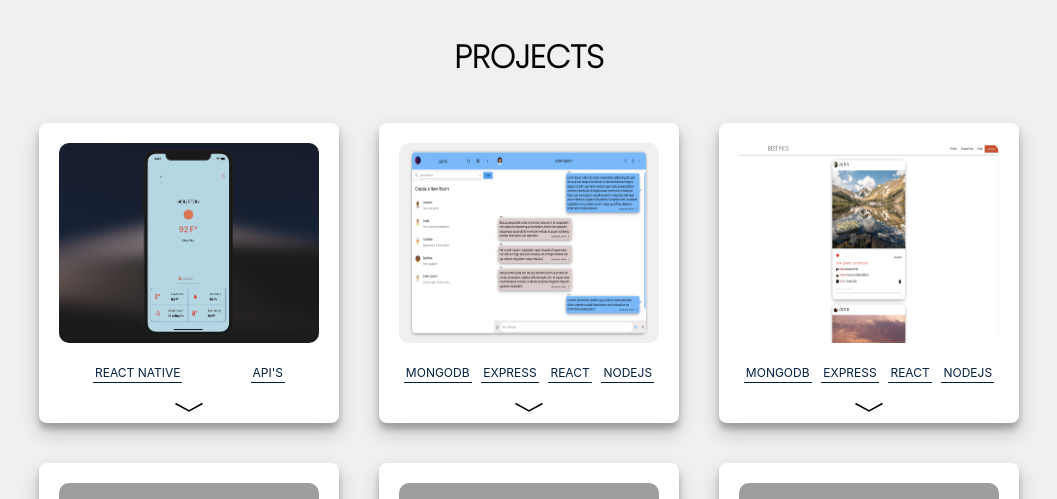
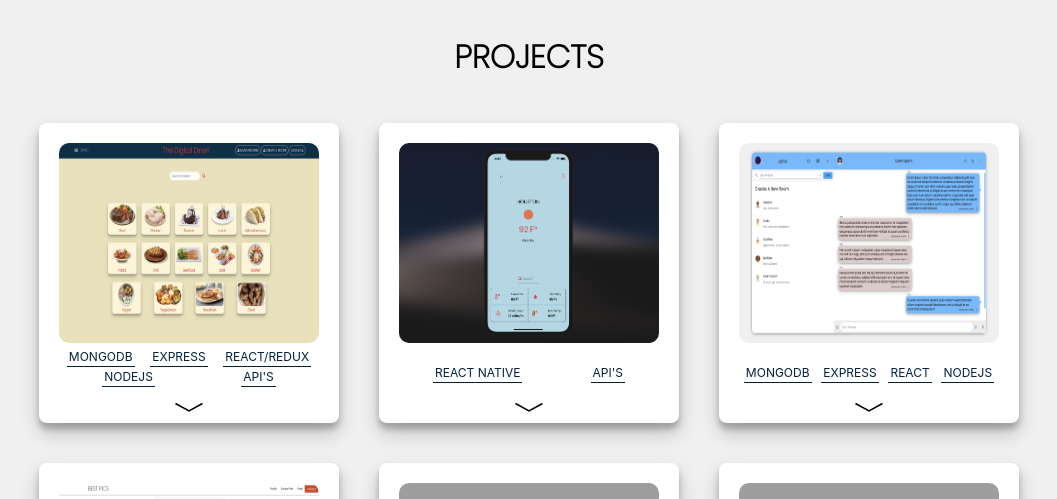
Before and after one commit to isaac-3/portfolio-web, a React (Create React App) app in the folder frontend/: page / in a window 1280 px wide. Shown: the part 1360-1859 px from the top of the page, without its empty margins (111-1168 px from the left). Built offline with nearby package versions, Linux system fonts and the light colour scheme; grey boxes are pictures that could not be loaded.

Commit message:
add project

```diff
--- a/frontend/public/index.html
+++ b/frontend/public/index.html
@@ -1,15 +1,32 @@
 <!DOCTYPE html>
-<html lang="en">
+<html lang="en" prefix="og: http://ogp.me/ns#">
   <head>
     <meta charset="utf-8" />
     <link rel="icon" href="%PUBLIC_URL%/iclogo.svg" />
     <meta name="viewport" content="width=device-width, initial-scale=1" />
     <meta name="theme-color" content="#000000" />
-    <meta property="og:image" content=”%PUBLIC_URL%/meta.jpg” />
-    <meta property="og:image:width" content="225" />
-    <meta property="og:image:height" content="150" />
-    <meta property="og:url" content="https://www.isaac-chavez.com/"
-  />
+
+    <meta
+    property="og:title"
+    content="Isaac Chavez"
+    />
+    <meta
+    property="og:url"
+    content="https://isaac-chavez.com/"
+    />
+    <meta
+    property="og:image"
+    content="https://images.pexels.com/photos/1460627/pexels-photo-1460627.jpeg?auto=compress&cs=tinysrgb&dpr=3&h=750&w=1260"
+    />
+    <meta
+    property="og:image:width"
+    content="225"
+    />
+    <meta
+    property="og:image:height"
+    content="150"
+    />
+
     <meta
       name="description"
       content="Isaac Chavez"
--- a/frontend/src/App.css
+++ b/frontend/src/App.css
@@ -352,6 +352,7 @@
 #email-icon:hover{
   color: #D44638;
 }
+
 .contact-links{
   text-align: left;
   padding-top: 72px;
@@ -498,8 +499,13 @@
 
 .tools_cont div{
   border-bottom: 1px solid #022140;
-  /* border-radius: 10px; */
   padding: 2px;
+}
+
+.more_tools{
+  /* font-size: 8px; */
+  bottom: 36px;
+  flex-wrap: wrap;
 }
 
 .tooltip {
@@ -521,6 +527,22 @@
   text-shadow: 0 1px 0 #000;
   z-index: 98;
 }
+
+.tooltip_1:hover:after {
+  background: #111;
+  background: rgba(0, 0, 0, .8);
+  border-radius: .5em;
+  bottom: -1.90em;
+  color: #fff;
+  content: attr(title);
+  display: block;
+  left: -1em;
+  padding: .3em 1em;
+  position: absolute;
+  text-shadow: 0 1px 0 #000;
+  z-index: 98;
+}
+
 
 /* .t1{
   position: absolute;
@@ -756,6 +778,24 @@
   font-family: 'Poppins', sans-serif;
 }
 
+@keyframes rotate{
+  0%{
+      transform: rotate(0deg) translate3d(0,0,0);
+  }
+  25%{
+      transform: rotate(3deg) translate3d(0,0,0);
+  }
+  50%{
+      transform: rotate(-3deg) translate3d(0,0,0);
+  }
+  75%{
+      transform: rotate(1deg) translate3d(0,0,0);
+  }
+  100%{
+      transform: rotate(0deg) translate3d(0,0,0);
+  }
+}
+
 .skill-box{
   display: flex;
   flex-wrap: wrap;
@@ -787,18 +827,21 @@
   -webkit-filter: drop-shadow(2px 2px 5px #545453);
   -moz-filter: drop-shadow(2px 2px 5px #545453);
   filter: drop-shadow(2px 2px 5px #545453);
+  animation: rotate 0.7s ease-in-out both;
 }
 
 .skill-box img:hover{
   -webkit-filter: drop-shadow(2px 2px 5px #545453);
   -moz-filter: drop-shadow(2px 2px 5px #545453);
   filter: drop-shadow(2px 2px 5px #545453);
+  animation: rotate 0.7s ease-in-out both;
 }
 
 .skill-box i:hover{
   -webkit-filter: drop-shadow(2px 2px 5px #545453);
   -moz-filter: drop-shadow(2px 2px 5px #545453);
   filter: drop-shadow(2px 2px 5px #545453);
+    animation: rotate 0.7s ease-in-out both;
 }
 
 .svg-redux:hover .redux-icon{
--- a/frontend/src/components/Contact.js
+++ b/frontend/src/components/Contact.js
@@ -9,7 +9,7 @@ const openPDF = () => {
         <head>
           <title>${title}</title>
         </head>
-        <body style="margin:0">
+        <body style="margin:0px">
           <embed width="100%" height="100%" src="/resume.pdf" type="application/pdf">
         </body>
       </html>
--- a/frontend/src/components/Projects.js
+++ b/frontend/src/components/Projects.js
@@ -16,9 +16,30 @@ const Projects = () => {
                 <h1>PROJECTS</h1>
             </div>
             <div className='proj-cont'>
-            {/* {projects.projects.map(project=>(
-                <ProjCard project={project}/>
-            ))}  */}
+                <div className='proj-card' onClick={(e) => projSlide(e)}>
+                    <img className='proj-img' alt='project-cover' src='/digitaldiner.png' height='200px' width='200px'/>
+                    <div className='text1'>
+                        <div className='proj-content'>
+                        <strong><small className='proj-title'>The Digital Diner</small></strong>
+                        <div className='proj-text'>
+                        Search recipes by name and category, like and save recipes you enjoy, and create your own recipes to share with the world!
+                            <div className='proj-btns'>
+                            <button className='code-link c-link1' onClick={()=>window.open('https://github.com/isaac-3/food-app')}><i class="fa fa-github"></i>  Code</button>
+                            </div>
+                        </div>
+                        </div>
+                    </div>
+                    <div className='chevron-cont'>
+                        <div className="tools_cont more_tools">
+                            <div className="t1">MONGODB</div>
+                            <div className="t2">EXPRESS</div>
+                            <div className="t3">REACT/REDUX</div>
+                            <div className="t4">NODEJS</div>
+                            <div className="tooltip tooltip_1" title="TheMealDB" >API'S</div>
+                        </div>
+                        <svg className="chevron" xmlns="http://www.w3.org/2000/svg" viewBox="0 0 100 35" width="30"><path d="M5 30L50 5l45 25" fill="none" stroke="#000" stroke-width="5"/></svg>
+                    </div>
+                </div>
                 <div className='proj-card' onClick={(e) => projSlide(e)}>
                     <img className='proj-img' alt='project-cover' src='/weatherapp.png' height='200px' width='200px'/>
                     <div className='text1'>
@@ -35,7 +56,7 @@ const Projects = () => {
                     <div className='chevron-cont'>
                         <div className="tools_cont">
                             <div className="t3">REACT NATIVE</div>
-                            <div className="tooltip" title="OpenWeatherApi" >API'S</div>
+                            <div className="tooltip tooltip_1" title="OpenWeatherApi" >API'S</div>
                         </div>
                         <svg className="chevron" xmlns="http://www.w3.org/2000/svg" viewBox="0 0 100 35" width="30"><path d="M5 30L50 5l45 25" fill="none" stroke="#000" stroke-width="5"/></svg>
                     </div>
--- a/frontend/src/components/Skills.js
+++ b/frontend/src/components/Skills.js
@@ -23,6 +23,7 @@ const Skills = () => {
                 <i class="devicon-nodejs-plain-wordmark colored"></i>
                 <i class="devicon-html5-plain-wordmark colored" data-speed='2'></i>
                 <i class="devicon-css3-plain-wordmark colored" data-speed='6'></i>
+                <i class="devicon-sass-original colored"></i>
                 <i class="devicon-ruby-plain-wordmark colored" data-speed='8'></i>
                 <i class="devicon-rails-plain-wordmark colored" data-speed='-2'></i>
                 <i class="devicon-mongodb-plain-wordmark colored"></i>
```
Also changed, not shown: frontend/public/digitaldiner.png (added), frontend/public/manifest.json.
